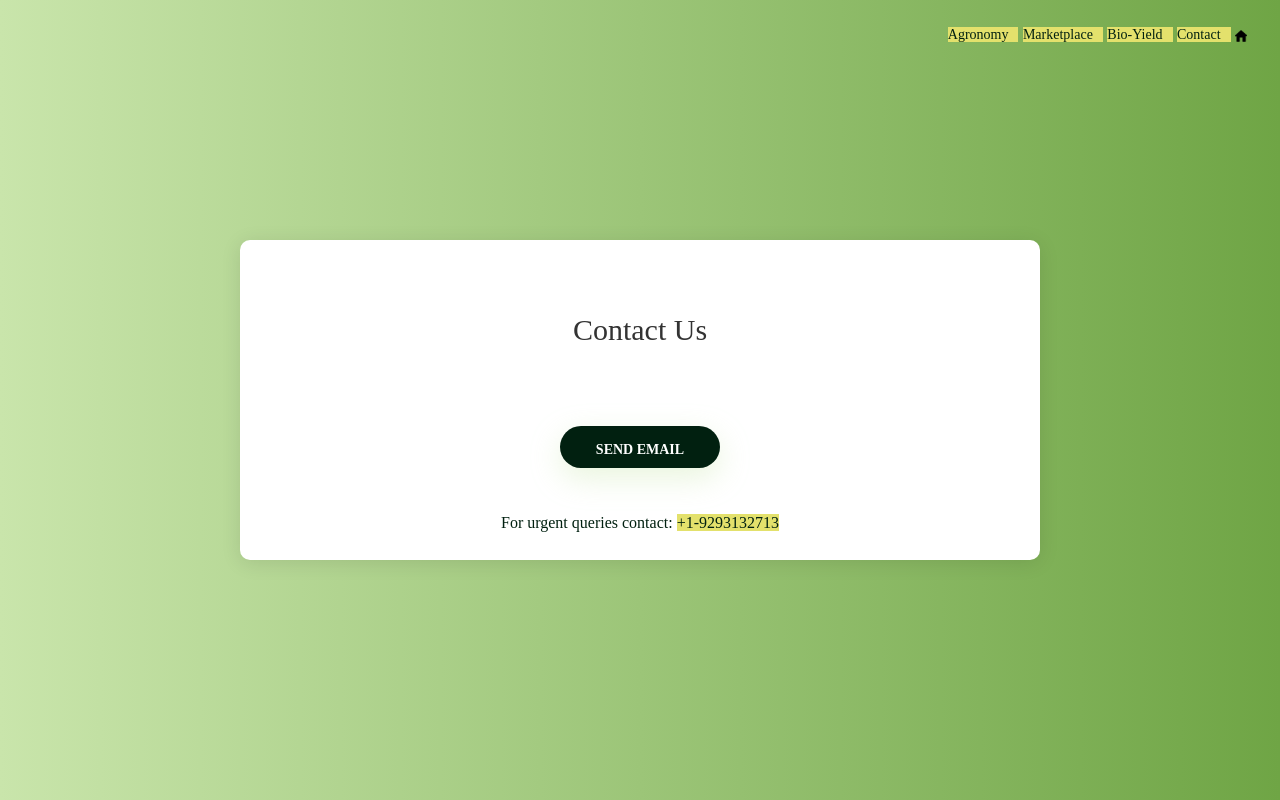
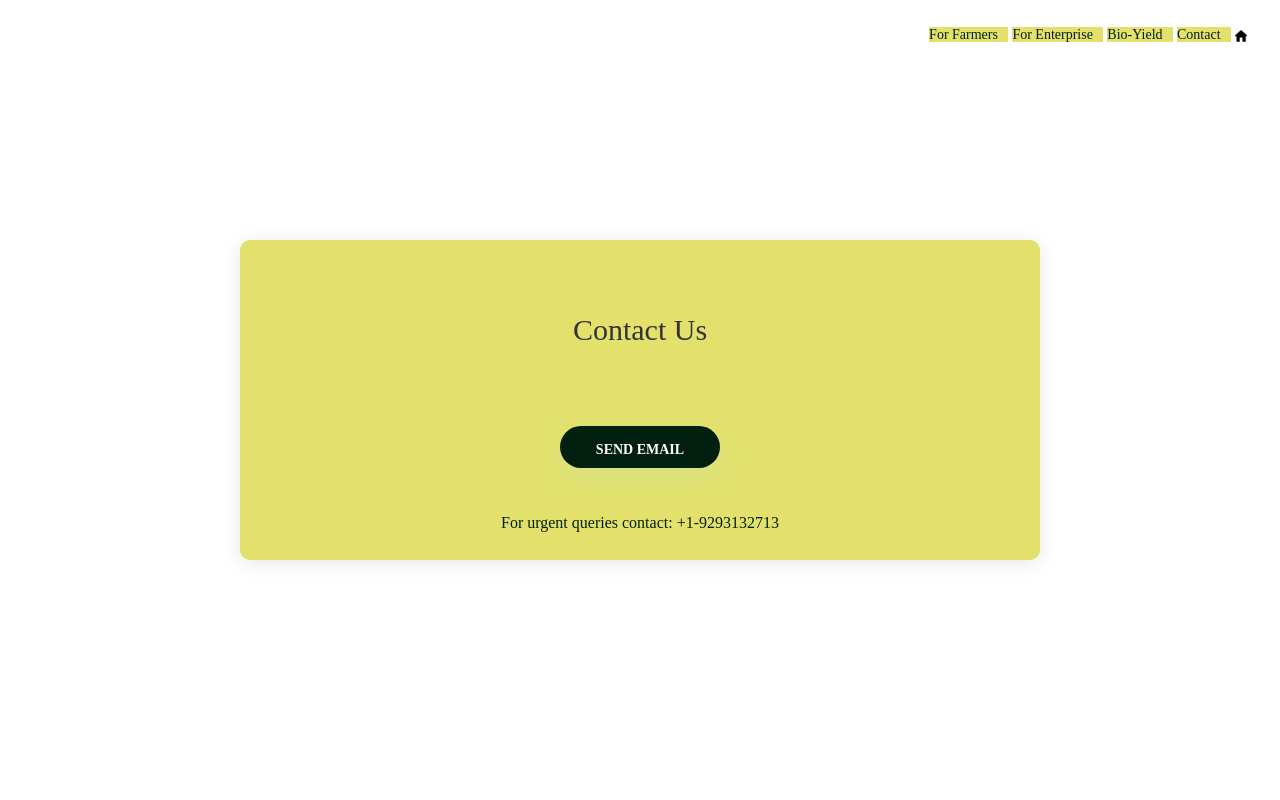
Before and after one commit to eonfluxtech/eonfluxtech, a plain HTML site: page ContactFrom_v9/index.html in a window 1280 px wide. Drawn offline with Linux system fonts and the light colour scheme; some packages are replaced by stand-ins of ours; a web font is replaced by a local one.

Commit message:
Fullwhite
W

```diff
--- a/ContactFrom_v9/css/main.css
+++ b/ContactFrom_v9/css/main.css
@@ -153,10 +153,10 @@ iframe {
   top: 0;
   left: 0;
   background: #c9e5ab;
-  background: -webkit-linear-gradient(left, #c9e5ab, #6fa545);
-  background: -o-linear-gradient(left, #c9e5ab, #6fa545);
-  background: -moz-linear-gradient(left, #c9e5ab, #6fa545);
-  background: linear-gradient(left, #c9e5ab, #6fa545);
+  background: -webkit-linear-gradient(top, #ffffff, #ffffff);
+  background: -o-linear-gradient(top, #ffffff, #ffffff);
+  background: -moz-linear-gradient(top, #ffffff, #ffffff);
+  background: linear-gradient(top, #ffffff, #ffffff);
   pointer-events: none;
 }
 
@@ -171,7 +171,7 @@ iframe {
 
 .wrap-contact100 {
   width: 800px;
-  background: #fff;
+  background: #e3e16c;
   border-radius: 10px;
   overflow: hidden;
   padding: 72px 150px 25px 150px;
--- a/ContactFrom_v9/index.html
+++ b/ContactFrom_v9/index.html
@@ -33,8 +33,8 @@
 	<div class="container-contact100">
 		<div class="inline-menu-container style2 showx">
         		<ul class="inline-menu">
-           			<a href="../Agro/index1.html" style="color: #012010; background-color: #e3e16c; padding-right: 10px; font-weight: 400; line-height: 70px;; ">Agronomy</a>
-            		<a href="../Login_v20/index1.html" style="color: #012010;background-color: #e3e16c;padding-right: 10px; font-weight: 400; line-height: 70px;;">Marketplace</a>
+           			<a href="../Agro/index1.html" style="color: #012010; background-color: #e3e16c; padding-right: 10px; font-weight: 400; line-height: 70px;; ">For Farmers</a>
+            		<a href="../Login_v20/index1.html" style="color: #012010;background-color: #e3e16c;padding-right: 10px; font-weight: 400; line-height: 70px;;">For Enterprise</a>
             		<a href="../Seedtech/index1.html" style="color: #012010; background-color: #e3e16c; padding-right: 10px; font-weight: 400; line-height: 70px;;">Bio-Yield</a>
             		<a href="../ContactFrom_v9/index.html" style="color: #012010;background-color: #e3e16c; padding-right: 10px; font-weight: 400; line-height: 70px;;">Contact</a>
             		<a href="../index.html"> <img alt="Home" src="../images/house.png" style="width:12px;height:12px; line-height: 70px;; " ></a>
```
Also changed, not shown: Agro/index1.html (+9 -7 lines), Login_v20/css/main.css (+4 -4 lines), Login_v20/index1.html (+7 -6 lines), Seedtech/css/main.css (+4 -4 lines), Seedtech/index1.html (+7 -7 lines), index.html (+2 -2 lines), Agro/images/AAP1.svg, Agro/images/AAP2.svg, Agro/images/AAP3.svg, Agro/images/AAP4.svg (added), Login_v20/images/AMP-BU.svg (added), Login_v20/images/AMP1.svg, Login_v20/images/AMP3.svg, images/slider/slide1.jpg (deleted), 2 more files, 2 other files.
